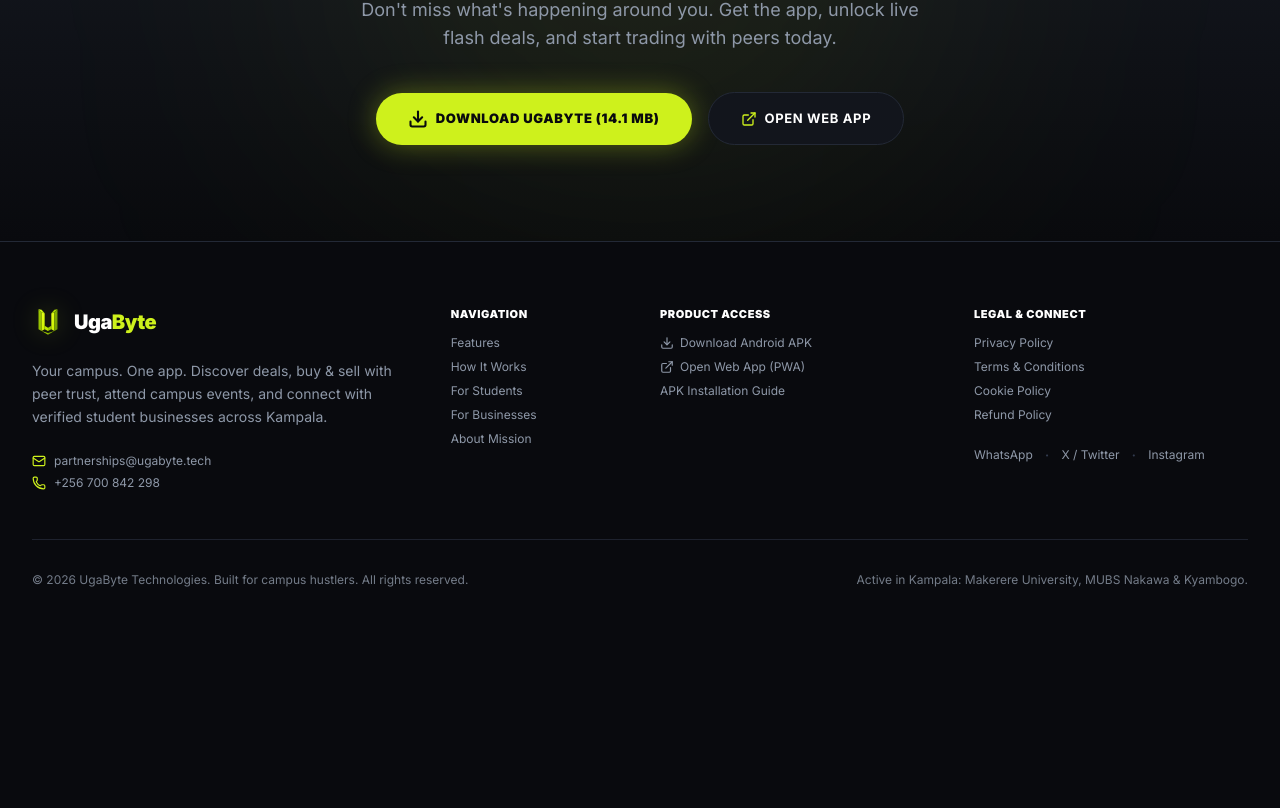
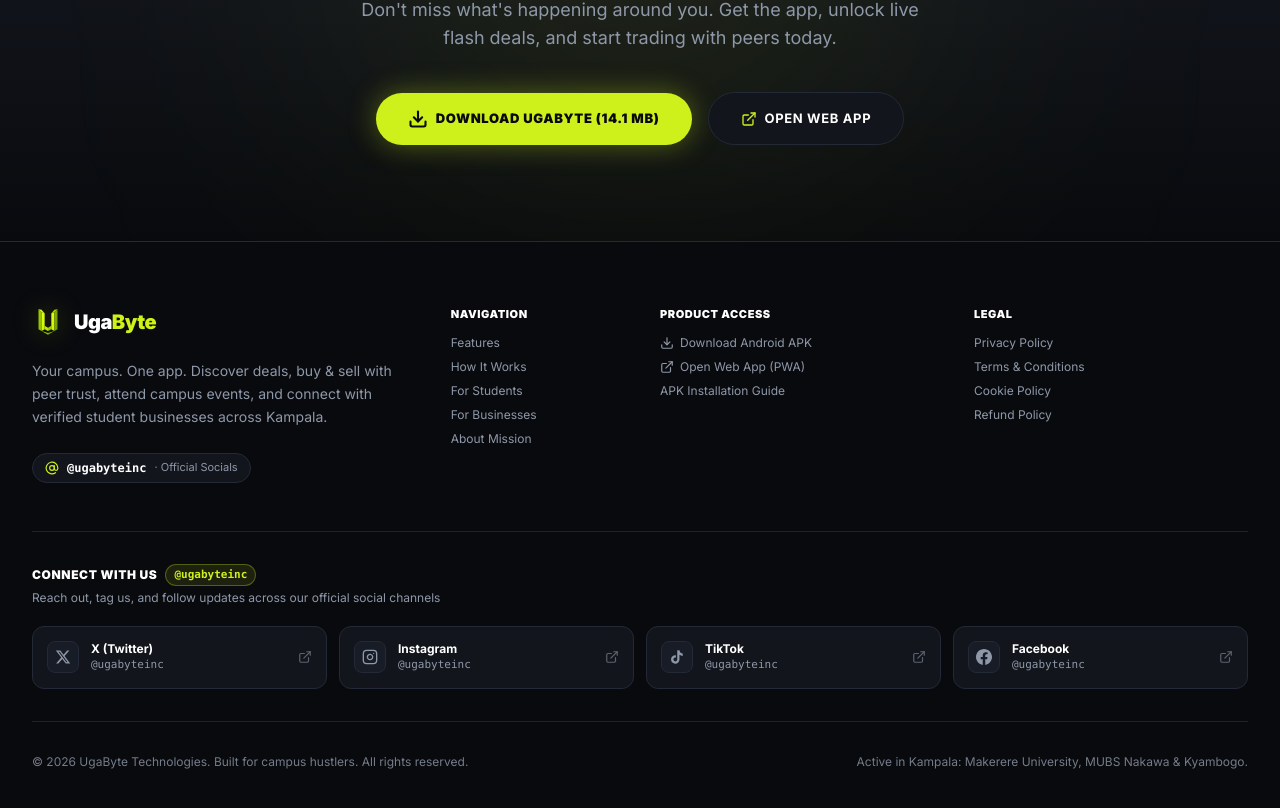
Before and after one commit to Byamukamanthony/ugabyte-website, a React (Vite) app: page / in a window 1280 px wide. Shown: the part 9229-10037 px from the top of the page. Before the commit the page ends 9865 px from the top, so only its background shows below. Built offline with nearby package versions, Linux system fonts and the light colour scheme; no server answers.

Commit message:
refactor: replace direct contact methods with unified social handle

```diff
--- a/src/components/FAQSection.tsx
+++ b/src/components/FAQSection.tsx
@@ -1,6 +1,6 @@
 import React, { useState } from "react";
-import { ChevronDown, Mail, Phone } from "lucide-react";
-import { UGABYTE_CONTACT_EMAIL, UGABYTE_PHONE, UGABYTE_APP_META } from "../config/ugabyte";
+import { ChevronDown } from "lucide-react";
+import { UGABYTE_APP_META, UGABYTE_HANDLE } from "../config/ugabyte";
 
 export const FAQSection: React.FC = () => {
   const [openIndex, setOpenIndex] = useState<number | null>(0);
@@ -40,7 +40,7 @@
     },
     {
       q: "How do I contact UgaByte?",
-      a: `You can reach our team via email at ${UGABYTE_CONTACT_EMAIL} or message our campus team directly on WhatsApp / Phone at ${UGABYTE_PHONE}.`,
+      a: `You can reach out or DM our team ${UGABYTE_HANDLE} across our official channels on X (Twitter), Instagram, TikTok, and Facebook.`,
     },
   ];
 
--- a/src/components/FeatureShowcase.tsx
+++ b/src/components/FeatureShowcase.tsx
@@ -1,5 +1,5 @@
 import React, { useState } from "react";
-import { BRAND_ASSETS, UGABYTE_PHONE_CLEAN } from "../config/ugabyte";
+import { BRAND_ASSETS } from "../config/ugabyte";
 import { UgaByteLogo } from "./UgaByteLogo";
 import {
   Smartphone,
--- a/src/components/Footer.tsx
+++ b/src/components/Footer.tsx
@@ -1,12 +1,11 @@
 import React from "react";
 import {
-  UGABYTE_CONTACT_EMAIL,
-  UGABYTE_PHONE,
-  UGABYTE_SOCIALS,
+  UGABYTE_HANDLE,
+  UGABYTE_PLATFORMS,
   UGABYTE_WEB_APP_URL,
 } from "../config/ugabyte";
 import { UgaByteLogo } from "./UgaByteLogo";
-import { Mail, Phone, ExternalLink, Download } from "lucide-react";
+import { ExternalLink, Download, AtSign } from "lucide-react";
 
 interface FooterProps {
   onOpenLegal: (type: "privacy" | "terms" | "cookie" | "refund") => void;
@@ -14,6 +13,67 @@
   onDownloadApk: () => void;
   onOpenWebApp: () => void;
 }
+
+// Crisp, dedicated SVG icons for the 4 official platforms
+const PlatformIcon: React.FC<{ id: string; className?: string }> = ({
+  id,
+  className = "w-4 h-4",
+}) => {
+  switch (id) {
+    case "twitter":
+      return (
+        <svg
+          viewBox="0 0 24 24"
+          fill="currentColor"
+          className={className}
+          aria-hidden="true"
+        >
+          <path d="M18.244 2.25h3.308l-7.227 8.26 8.502 11.24H16.17l-5.214-6.817L4.99 21.75H1.68l7.73-8.835L1.254 2.25H8.08l4.713 6.231zm-1.161 17.52h1.833L7.084 4.126H5.117z" />
+        </svg>
+      );
+    case "instagram":
+      return (
+        <svg
+          viewBox="0 0 24 24"
+          fill="none"
+          stroke="currentColor"
+          strokeWidth="2"
+          strokeLinecap="round"
+          strokeLinejoin="round"
+          className={className}
+          aria-hidden="true"
+        >
+          <rect width="20" height="20" x="2" y="2" rx="5" ry="5" />
+          <path d="M16 11.37A4 4 0 1 1 12.63 8 4 4 0 0 1 16 11.37z" />
+          <line x1="17.5" x2="17.51" y1="6.5" y2="6.5" />
+        </svg>
+      );
+    case "tiktok":
+      return (
+        <svg
+          viewBox="0 0 24 24"
+          fill="currentColor"
+          className={className}
+          aria-hidden="true"
+        >
+          <path d="M19.59 6.69a4.83 4.83 0 0 1-3.77-4.25V2h-3.45v13.67a2.89 2.89 0 0 1-5.2 1.74 2.89 2.89 0 0 1 2.31-4.64c.298-.002.595.042.88.13V9.4a6.33 6.33 0 0 0-1-.08A6.34 6.34 0 0 0 3 15.66a6.34 6.34 0 0 0 10.82 4.47 6.28 6.28 0 0 0 1.86-4.47V8.71a8.18 8.18 0 0 0 4.91 1.62v-3.64z" />
+        </svg>
+      );
+    case "facebook":
+      return (
+        <svg
+          viewBox="0 0 24 24"
+          fill="currentColor"
+          className={className}
+          aria-hidden="true"
+        >
+          <path d="M24 12.073c0-6.627-5.373-12-12-12s-12 5.373-12 12c0 5.99 4.388 10.954 10.125 11.854v-8.385H7.078v-3.47h3.047V9.43c0-3.007 1.792-4.669 4.533-4.669 1.312 0 2.686.235 2.686.235v2.953H15.83c-1.491 0-1.956.925-1.956 1.874v2.25h3.328l-.532 3.47h-2.796v8.385C19.612 23.027 24 18.062 24 12.073z" />
+        </svg>
+      );
+    default:
+      return null;
+  }
+};
 
 export const Footer: React.FC<FooterProps> = ({
   onOpenLegal,
@@ -33,24 +93,13 @@
             <p className="text-xs sm:text-sm text-[#8E98A8] max-w-sm leading-relaxed">
               Your campus. One app. Discover deals, buy &amp; sell with peer trust, attend campus events, and connect with verified student businesses across Kampala.
             </p>
-            <div className="pt-2 text-xs text-[#8E98A8] space-y-1.5">
-              <div className="flex items-center gap-2">
-                <Mail className="w-3.5 h-3.5 text-[#cef11c]" />
-                <a
-                  href={`mailto:${UGABYTE_CONTACT_EMAIL}`}
-                  className="hover:text-[#FFFFFF] transition-colors"
-                >
-                  {UGABYTE_CONTACT_EMAIL}
-                </a>
-              </div>
-              <div className="flex items-center gap-2">
-                <Phone className="w-3.5 h-3.5 text-[#cef11c]" />
-                <a
-                  href={`tel:${UGABYTE_PHONE}`}
-                  className="hover:text-[#FFFFFF] transition-colors"
-                >
-                  {UGABYTE_PHONE}
-                </a>
+            <div className="pt-2 text-xs text-[#8E98A8]">
+              <div className="inline-flex items-center gap-2 px-3 py-1.5 rounded-full bg-[#12151C] border border-[#232936]">
+                <AtSign className="w-3.5 h-3.5 text-[#cef11c]" />
+                <span className="text-[#FFFFFF] font-mono font-semibold">
+                  {UGABYTE_HANDLE}
+                </span>
+                <span className="text-[#8E98A8] text-[11px]">· Official Socials</span>
               </div>
             </div>
           </div>
@@ -127,10 +176,10 @@
             </ul>
           </div>
 
-          {/* Legal & Social Column */}
+          {/* Legal Column */}
           <div className="md:col-span-3 space-y-3">
             <h5 className="text-[11px] font-black uppercase tracking-wider text-[#FFFFFF]">
-              Legal &amp; Connect
+              Legal
             </h5>
             <ul className="space-y-2 text-xs text-[#8E98A8]">
               <li>
@@ -166,45 +215,59 @@
                 </button>
               </li>
             </ul>
+          </div>
+        </div>
 
-            <div className="pt-2 flex items-center gap-3">
+        {/* Official Platforms with Custom Icons (@ugabyteinc) */}
+        <div className="py-8 border-b border-[#232936]/80">
+          <div className="flex flex-col sm:flex-row sm:items-center justify-between gap-3 mb-5">
+            <div>
+              <div className="flex items-center gap-2">
+                <span className="text-xs font-black uppercase tracking-wider text-[#FFFFFF]">
+                  Connect with us
+                </span>
+                <span className="px-2 py-0.5 rounded-full bg-[#cef11c]/10 text-[#cef11c] text-[11px] font-mono font-bold border border-[#cef11c]/30">
+                  {UGABYTE_HANDLE}
+                </span>
+              </div>
+              <p className="text-xs text-[#8E98A8] mt-1">
+                Reach out, tag us, and follow updates across our official social channels
+              </p>
+            </div>
+          </div>
+
+          <div className="grid grid-cols-2 sm:grid-cols-4 gap-3">
+            {UGABYTE_PLATFORMS.map((platform) => (
               <a
-                href={UGABYTE_SOCIALS.whatsapp}
+                key={platform.id}
+                href={platform.url}
                 target="_blank"
-                rel="noreferrer"
-                className="text-xs text-[#8E98A8] hover:text-[#cef11c] transition-colors"
-                aria-label="WhatsApp"
+                rel="noopener noreferrer"
+                className="p-3.5 rounded-xl bg-[#12151C] hover:bg-[#181C26] border border-[#232936] hover:border-[#cef11c]/50 transition-all flex items-center justify-between group"
               >
-                WhatsApp
+                <div className="flex items-center gap-3 min-w-0">
+                  <div className="w-8 h-8 rounded-lg bg-[#181C26] group-hover:bg-[#cef11c]/10 text-[#8E98A8] group-hover:text-[#cef11c] border border-[#232936] group-hover:border-[#cef11c]/30 flex items-center justify-center shrink-0 transition-colors">
+                    <PlatformIcon id={platform.id} className="w-4 h-4" />
+                  </div>
+                  <div className="min-w-0">
+                    <div className="text-xs font-bold text-[#FFFFFF] group-hover:text-[#cef11c] transition-colors truncate">
+                      {platform.name}
+                    </div>
+                    <div className="text-[11px] font-mono text-[#8E98A8] truncate">
+                      {platform.handle}
+                    </div>
+                  </div>
+                </div>
+                <ExternalLink className="w-3.5 h-3.5 text-[#8E98A8] group-hover:text-[#cef11c] transition-colors shrink-0 ml-2 opacity-60 group-hover:opacity-100" />
               </a>
-              <span className="text-[#323B4E]">·</span>
-              <a
-                href={UGABYTE_SOCIALS.twitter}
-                target="_blank"
-                rel="noreferrer"
-                className="text-xs text-[#8E98A8] hover:text-[#cef11c] transition-colors"
-                aria-label="Twitter"
-              >
-                X / Twitter
-              </a>
-              <span className="text-[#323B4E]">·</span>
-              <a
-                href={UGABYTE_SOCIALS.instagram}
-                target="_blank"
-                rel="noreferrer"
-                className="text-xs text-[#8E98A8] hover:text-[#cef11c] transition-colors"
-                aria-label="Instagram"
-              >
-                Instagram
-              </a>
-            </div>
+            ))}
           </div>
         </div>
 
         {/* Bottom copyright & attribution */}
         <div className="pt-8 flex flex-col sm:flex-row items-center justify-between text-xs text-[#8E98A8]/80 gap-3 text-center sm:text-left">
           <div>
-            © 2026 UgaByte Technologies. Built for campus hustlers. All rights reserved.
+            &copy; 2026 UgaByte Technologies. Built for campus hustlers. All rights reserved.
           </div>
           <div>
             Active in Kampala: Makerere University, MUBS Nakawa &amp; Kyambogo.
--- a/src/config/ugabyte.ts
+++ b/src/config/ugabyte.ts
@@ -1,6 +1,6 @@
 /**
  * Centralized Configuration for UgaByte
- * Source of truth for URLs, contact information, social links, and app metadata.
+ * Source of truth for URLs, social links, and app metadata.
  */
 
 export const UGABYTE_APK_URL =
@@ -10,17 +10,40 @@
 export const UGABYTE_WEB_APP_URL =
   import.meta.env.VITE_UGABYTE_WEB_APP_URL || "https://ugabyte.vercel.app/";
 
-export const UGABYTE_CONTACT_EMAIL = "partnerships@ugabyte.tech";
+export const UGABYTE_HANDLE = "@ugabyteinc";
 
-export const UGABYTE_PHONE = "+256 700 842 298";
-
-export const UGABYTE_PHONE_CLEAN = "256700842298";
+export const UGABYTE_PLATFORMS = [
+  {
+    name: "X (Twitter)",
+    handle: "@ugabyteinc",
+    url: "https://x.com/ugabyteinc",
+    id: "twitter",
+  },
+  {
+    name: "Instagram",
+    handle: "@ugabyteinc",
+    url: "https://instagram.com/ugabyteinc",
+    id: "instagram",
+  },
+  {
+    name: "TikTok",
+    handle: "@ugabyteinc",
+    url: "https://tiktok.com/@ugabyteinc",
+    id: "tiktok",
+  },
+  {
+    name: "Facebook",
+    handle: "@ugabyteinc",
+    url: "https://facebook.com/ugabyteinc",
+    id: "facebook",
+  },
+] as const;
 
 export const UGABYTE_SOCIALS = {
-  twitter: "https://x.com/ugabyte",
-  whatsapp: `https://wa.me/256700842298?text=Hello%20UgaByte%20Team!%20I%20am%20interested%20in%20learning%20more.`,
-  instagram: "https://instagram.com/ugabyte.tech",
-  linkedin: "https://linkedin.com/company/ugabyte",
+  twitter: "https://x.com/ugabyteinc",
+  instagram: "https://instagram.com/ugabyteinc",
+  tiktok: "https://tiktok.com/@ugabyteinc",
+  facebook: "https://facebook.com/ugabyteinc",
 } as const;
 
 export const UGABYTE_APP_META = {
```
Also changed, not shown: src/App.tsx (+2 -5 lines), src/components/LegalModal.tsx (+3 -5 lines), src/components/PartnerInquiryModal.tsx (+6 -21 lines).
